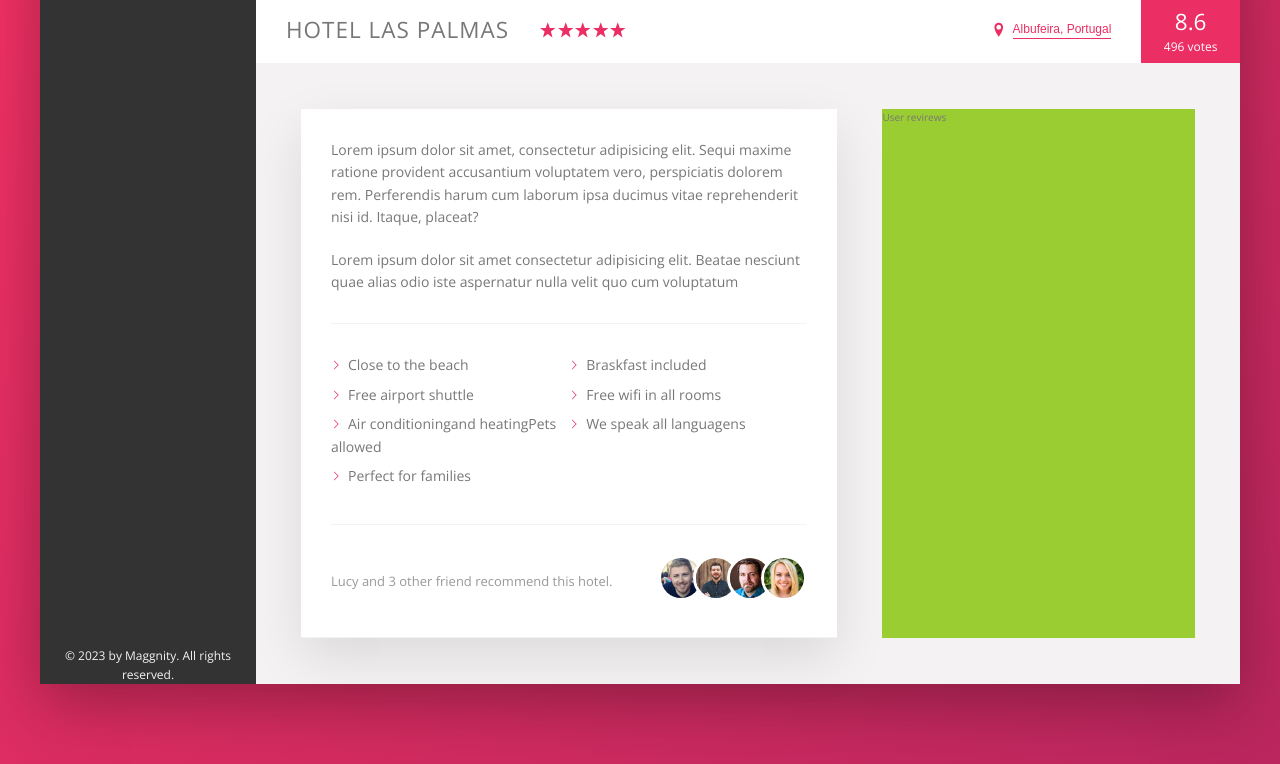
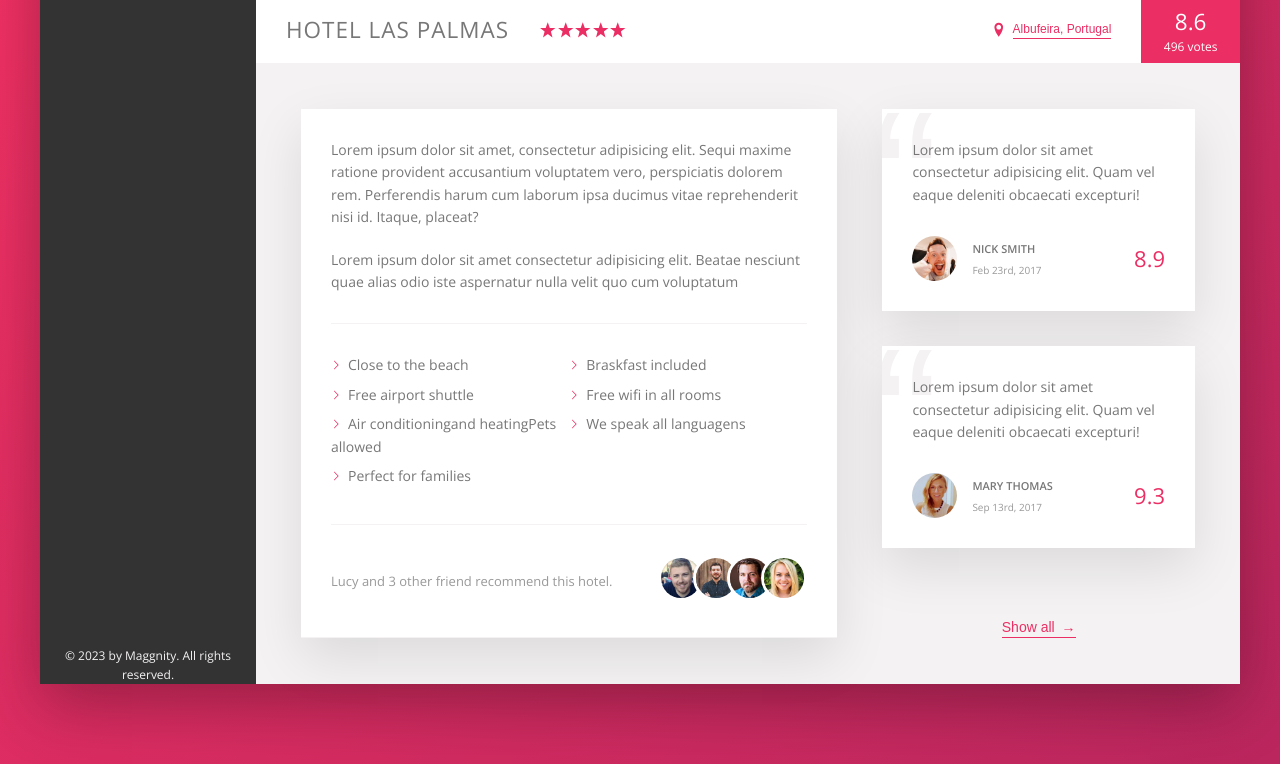
Before and after one commit to Maggnity/trillo-project, a website: page index.html in a window 1280 px wide. Shown: the part 538-1302 px from the top of the page. Drawn offline with nearby package versions, Linux system fonts and the light colour scheme.

Commit message:
Building the user reviews section

```diff
--- a/index.html
+++ b/index.html
@@ -211,7 +211,41 @@
                     </div>
                 </div>
             </div>
-            <div class="user-reviews">User revirews</div>
+            <div class="user-reviews">
+              <figure class="user-reviews">
+                <figure class="review">
+                  <blockquote class="review__text">
+                    Lorem ipsum dolor sit amet consectetur adipisicing elit. Quam vel eaque deleniti obcaecati excepturi!
+                  </blockquote>
+                  <figcaption class="review__user">
+                    <img src="img/user-1.jpg" alt="user 1" class="review__photo">
+                    <div class="review__user-box">
+                      <p class="review__user-name">Nick Smith</p>
+                      <p class="review__user-date">Feb 23rd, 2017</p>
+
+                    </div>
+                    <div class="review__rating">8.9</div>
+                  </figcaption>
+                </figure>
+                <figure class="review">
+                  <blockquote class="review__text">
+                    Lorem ipsum dolor sit amet consectetur adipisicing elit. Quam vel eaque deleniti obcaecati excepturi!
+                  </blockquote>
+                  <figcaption class="review__user">
+                    <img src="img/user-2.jpg" alt="user 2" class="review__photo">
+                    <div class="review__user-box">
+                      <p class="review__user-name">Mary Thomas</p>
+                      <p class="review__user-date">Sep 13rd, 2017</p>
+                    </div>
+                    <div class="review__rating">9.3</div>
+                  </figcaption>
+                </figure>
+              </figure>
+
+              <button class="btn-inline">
+                Show all <span>&RightArrow;</span>
+              </button>
+            </div>
           </div>
         </main>
       </div>
--- a/sass/_components.scss
+++ b/sass/_components.scss
@@ -256,9 +256,20 @@
   cursor: pointer;
   transition: all 0.2s;
 
+  & span {
+    margin-left: 3px;
+    transition: margin-left .2s;
+  }
+
   &:hover {
     color: var(--color-grey-dark-1);
+
+    span {
+      margin-left: 8px;
+      transition: all .2s;
+    }
   }
+
 
   &:focus {
     outline: none;
@@ -353,3 +364,69 @@
     }
   }
 }
+
+
+
+
+// REVIEWS
+
+
+
+.review {
+  background-color: #fff;
+  box-shadow: var(--shadow-light);
+  padding: 3rem;
+  margin-bottom: 3.5rem;
+  position: relative;
+  overflow: hidden;
+  &__text {
+    margin-bottom: 3rem;
+    position: relative;
+    z-index: 10;
+
+  }
+  &__user {
+    display: flex;
+    align-items: center;
+  }
+
+  &__photo {
+    height: 4.5rem;
+    width: 4.5rem;
+    border-radius: 50%;
+    margin-right: 1.5rem;
+  }
+  &__user-box {
+    margin-right: auto;
+  }
+  &__user-name {
+    font-size: 1.1rem;
+    font-weight: 600;
+    text-transform: uppercase;
+    margin-bottom: .4rem;
+  }
+  &__user-date {
+    font-size: 1rem;
+    color: var(--color-grey-dark-3);
+  }
+
+  &__rating {
+    color: var(--color-primary);
+    font-size: 2.2rem;
+    font-weight: 300;
+  }
+
+
+
+  &::before {
+    content: "\201C";
+    position: absolute;
+    top: -2.75rem;
+    left: -1rem ;
+    line-height: 1;
+    font-size: 20rem;
+    color: var(--color-grey-light-2);
+    font-family: sans-serif;
+    z-index: 1;
+  }
+}
--- a/sass/_layout.scss
+++ b/sass/_layout.scss
@@ -41,6 +41,8 @@
 
 
 .detail {
+    font-size: 1.4rem;
+
     display: flex;
     padding: 4.5rem;
     background-color: var(--color-grey-light-2);
@@ -58,6 +60,9 @@
 }
 
 .user-reviews {
-    background-color: yellowgreen;
     flex: 1;
+    display: flex;
+    flex-direction: column;
+    align-items: center;
+
 }
```
Also changed, not shown: css/style.css.
